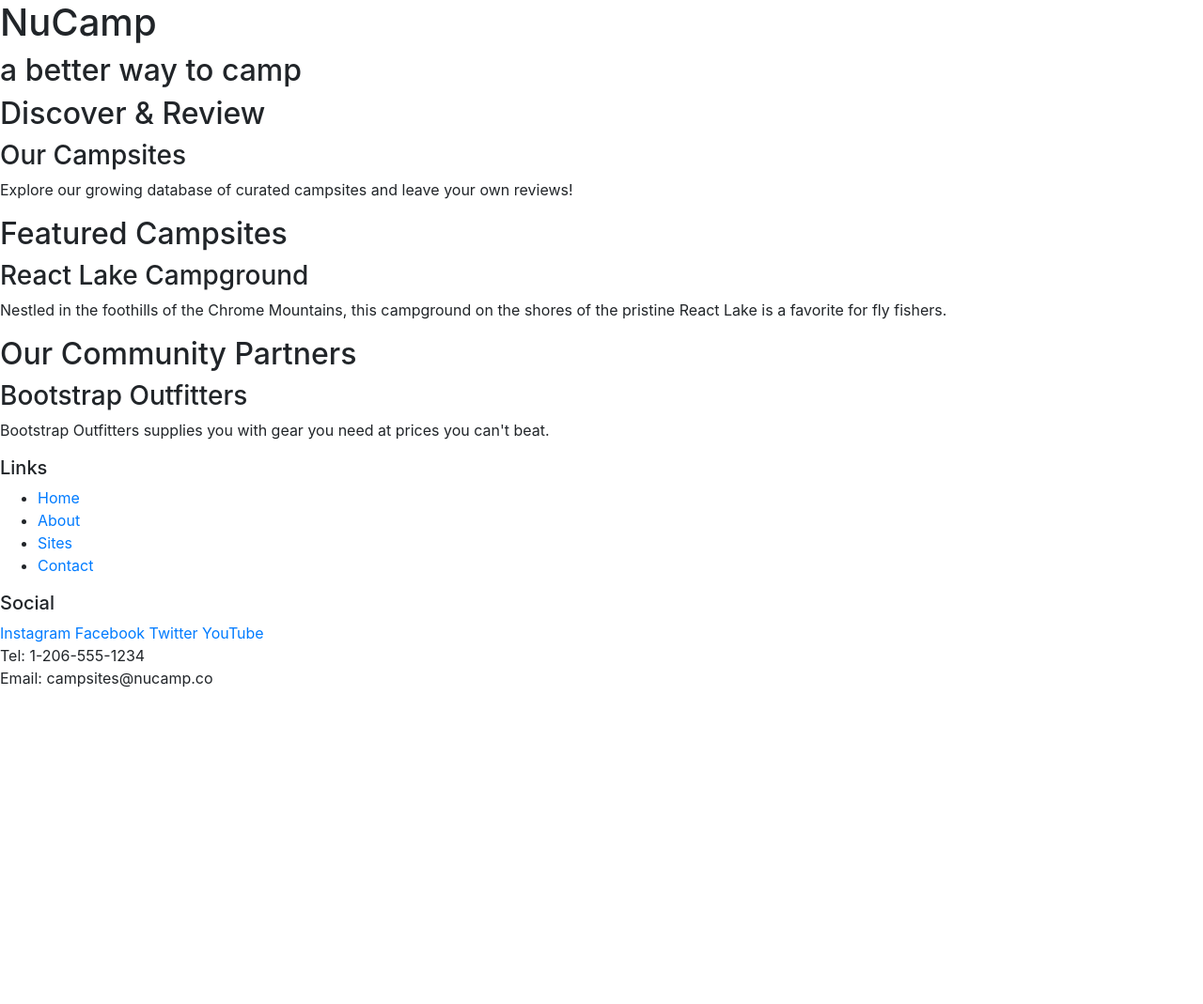
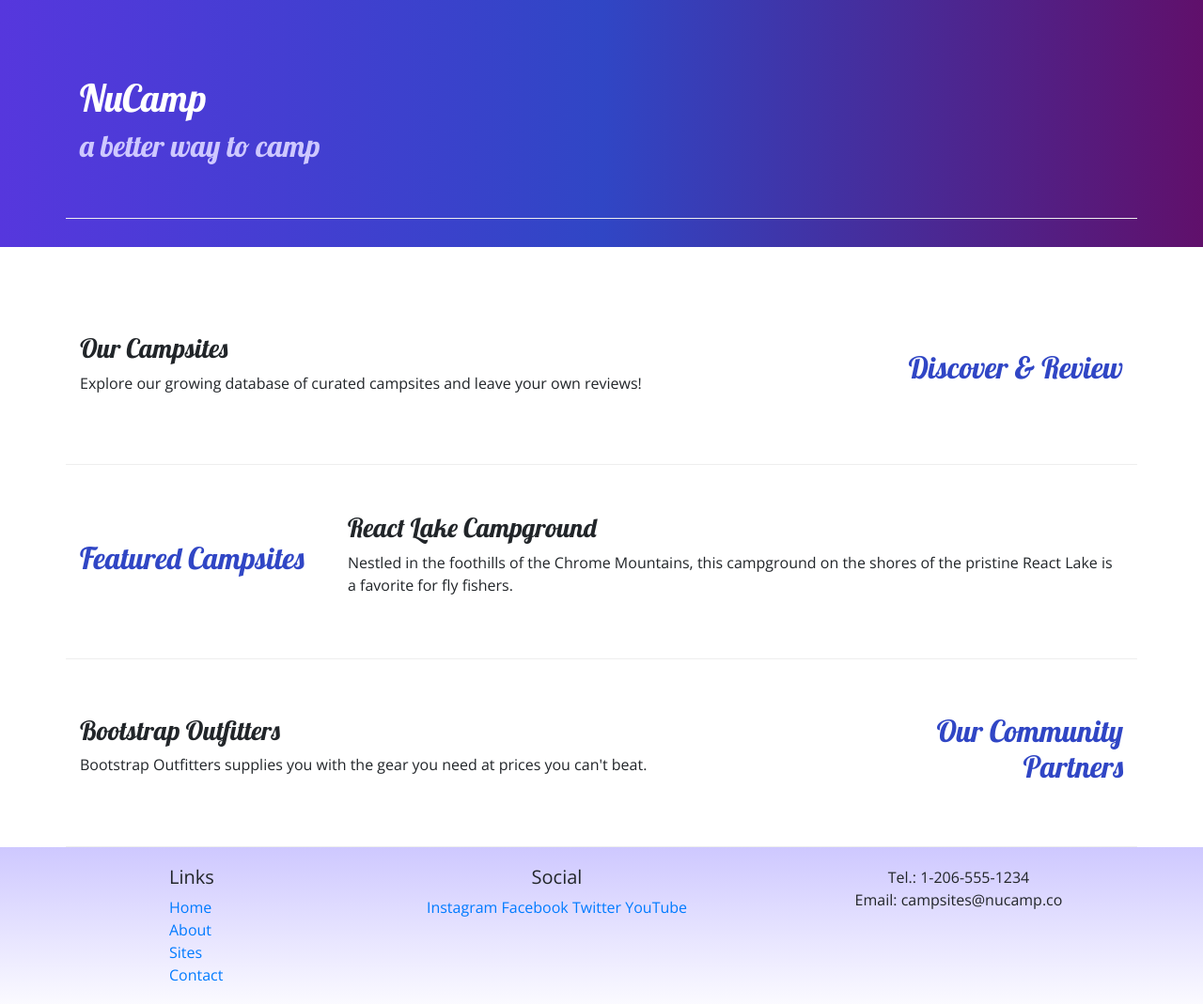
Before and after one commit to jaynorman1920/nucamp-site, a website: page index.html in a window 1280 px wide. Shown: the whole page at 94% size. Before the commit the page ends 800 px from the top, so only its background shows below. Drawn offline with nearby package versions, Linux system fonts and the light colour scheme.

Commit message:
Added Bootstrap grids and custom classes

```diff
--- /dev/null
+++ b/css/styles.css
@@ -0,0 +1,32 @@
+body {
+    font-family: "Open Sans", sans-serif;
+}
+
+h1, h2, h3 {
+    font-family: "Lobster", cursive;
+}
+
+h2 {
+    color: #3046C5;
+}
+
+header h2 {
+    color: #CEC8FF;
+}
+
+footer {
+    background-image: linear-gradient(#CEC8FF, white);
+    padding: 20px 0;
+}
+
+.jumbotron {
+    padding: 30px;
+    background-image: linear-gradient(to right, #5637DD, #3046C5, #60106B);
+    color: white;
+}
+
+.row-content {
+    padding: 50px 0;
+    border-bottom: 1px ridge;
+    min-height: 200px;
+}
--- a/index.html
+++ b/index.html
@@ -7,56 +7,82 @@
 
     <!-- Bootstrap CSS -->
     <link rel="stylesheet" href="node_modules/bootstrap/dist/css/bootstrap.min.css" />
+
+    <!-- Additional CSS must be placed after Bootstrap CSS -->
+    <link rel="stylesheet" href="https://fonts.googleapis.com/css?family=Lobster|Open+Sans" />
+    <link rel="stylesheet" href="css/styles.css" />
     <title>Nucamp testing site</title>
 </head>
 
 <body>
 
-    <header>
-        <div>
+    <header class="jumbotron jumbotron-fluid">
+        <div class="container">
+            <div class="row row-content align-items-center">
+                <div class="col">
                     <h1>NuCamp</h1>
                     <h2>a better way to camp</h2>
                 </div>
+            </div>
+        </div>
     </header>
 
-    <div>
-        <h2>Discover & Review</h2>
+    <div class="container">
+        <div class="row row-content align-items-center">
+            <div class="col-sm-4 col-md-3 order-sm-last">
+                <h2 class="text-sm-right">Discover & Review</h2>
+            </div>
+            <div class="col">
                 <h3>Our Campsites</h3>
                 <p>Explore our growing database of curated campsites and leave your own reviews!</p>
             </div>
+        </div>
 
-    <div>
+        <div class="row row-content align-items-center">
+            <div class="col-sm-4 col-md-3">
                 <h2>Featured Campsites</h2>
+            </div>
+            <div class="col">
                 <h3>React Lake Campground</h3>
         		<p>Nestled in the foothills of the Chrome Mountains, this campground on the shores of the pristine React Lake is a favorite for fly fishers.</p>
    			</div>
+        </div>
 
-    <div>
-        <h2>Our Community Partners</h2>
+        <div class="row row-content align-items-center">
+            <div class="col-sm-4 order-sm-last col-md-3">
+                <h2 class="text-sm-right">Our Community Partners</h2>
+            </div>
+            <div class="col">
                 <h3>Bootstrap Outfitters</h3>
-        <p>Bootstrap Outfitters supplies you with gear you need at prices you can't beat.</p>
+        		<p>Bootstrap Outfitters supplies you with the gear you need at prices you can't beat.</p>
+            </div>
+        </div>
     </div>
 
     <footer>
-        <div>
+        <div class="container">
+            <div class="row">
+                <div class="col-4 col-sm-2 offset-1">
                     <h5>Links</h5>
-            <ul>
+            		<ul class="list-unstyled">
                         <li><a href="#">Home</a></li>
                         <li><a href="#">About</a></li>
                         <li><a href="#">Sites</a></li>
                         <li><a href="#">Contact</a></li>
                     </ul>
                 </div>
-        <div>
-            <h5>Social</h5>
+                <div class="col-6 col-sm-5 text-center">
+                	<h5  text-center>Social</h5>
                     <a href="http://instagram.com/">Instagram</a>
                     <a href="http://facebook.com/">Facebook</a>
                     <a href="http://twitter.com/">Twitter</a>
                     <a href="http://youtube.com/">YouTube</a>
                 </div>
-        <div>
-            Tel: 1-206-555-1234<br />
+                <div class="col-sm-4 text-center">
+                    Tel.: 1-206-555-1234<br />
                     Email: campsites@nucamp.co
+                </div>
+           </div>
         </div>
     </footer>
 
```
Lines whose indentation alone changed are shown as unchanged.
